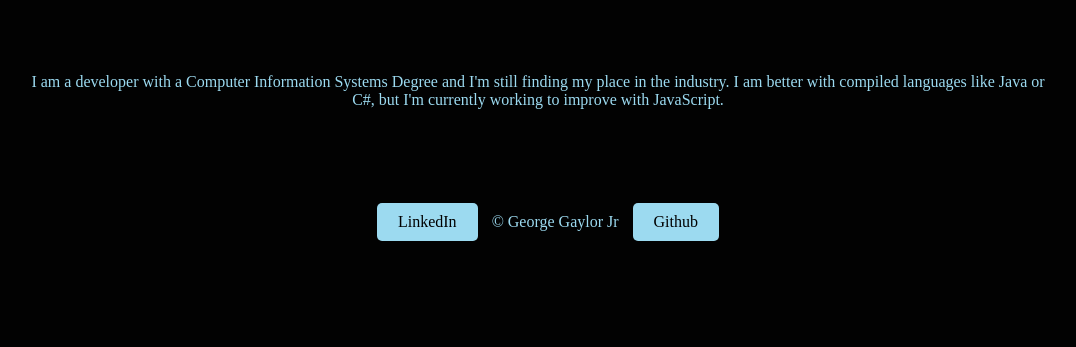
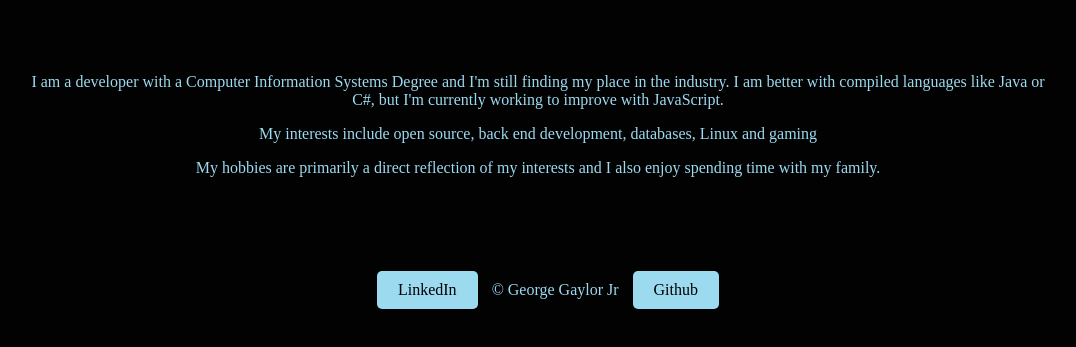
Before and after one commit to geopirate/portfolio, a plain HTML site: page index.html in a window 1280 px wide. Both pictures are taken after a click on the item "About". Shown: the part 223-570 px from the top of the page, without its empty margins (102-1178 px from the left). Drawn offline with nearby package versions, Linux system fonts and the light colour scheme.

Commit message:
Second set of edits

```diff
--- a/index.html
+++ b/index.html
@@ -29,6 +29,8 @@
   </section>
   <section class="about">
     <p>I am a developer with a Computer Information Systems Degree and I'm still finding my place in the industry.  I am better with compiled languages like Java or C#, but I'm currently working to improve with JavaScript.</p>
+    <p>My interests include open source, back end development, databases, Linux and gaming</p>
+    <p>My hobbies are primarily a direct reflection of my interests and I also enjoy spending time with my family.</p>
   </section>
 
   <footer>
--- a/styles/mystyle.css
+++ b/styles/mystyle.css
@@ -72,6 +72,7 @@ span{
     display: none;
   }
 }
+/* double wide for big screens! */
 @media screen and (min-width: 1600px) {
   .projects div{
     width: 1300px;
```
